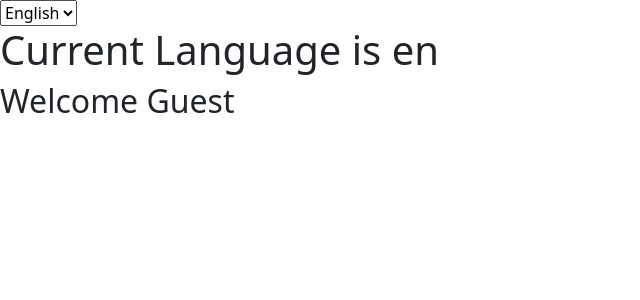
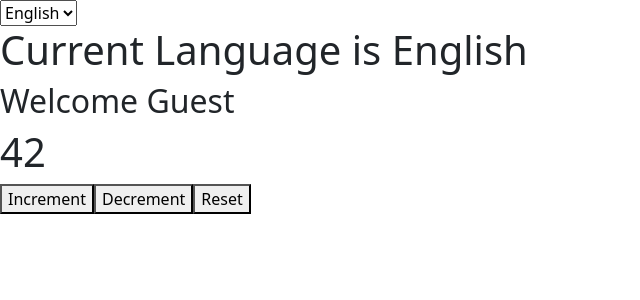
Before and after one commit to cyberRasam/React-exercises-Develhope, a React (Create React App) app in the folder my-app/: page / in a window 1280 px wide. Shown: the top 300 px of the page, without its empty margins (0-640 px from the left). Built offline with nearby package versions, Linux system fonts and the light colour scheme.

Commit message:
useCallback

```diff
--- a/my-app/src/components/App.jsx
+++ b/my-app/src/components/App.jsx
@@ -1,10 +1,11 @@
 import React, { useState } from 'react';
 import Welcome from './Welcome'
 import { LanguageContext } from './LanguageContext';
+import { Counter } from './Counter';
 
 export default function App() {
 
-  const [language, setLanguage] = useState('en')
+  const [language, setLanguage] = useState('English')
 
 
 function handleLangChange  (event)  {
@@ -20,10 +21,11 @@ function handleLangChange  (event)  {
         </select>
 
         <LanguageContext.Provider value={language}>
-          <Welcome>
+          <Welcome />
+        </LanguageContext.Provider>
 
-          </Welcome>
-        </LanguageContext.Provider>
+        <Counter initialValue={42} />
+
       </div>
     );
 }
--- a/my-app/src/components/Counter.jsx
+++ b/my-app/src/components/Counter.jsx
@@ -1,69 +1,19 @@
-import React, { useEffect, useState } from 'react';
+import React, { useCallback, useEffect, useState } from 'react';
 import { CounterDisplay } from './CounterDisplay';
-
-// export class Counter extends React.Component {
-//   constructor(props) {
-//     super(props);
-//     this.state = {
-//       count: this.props.initialValue,
-//     };
-//   }
-
-//   componentDidMount() {
-//     this.intervalID = setInterval(() => {
-//       this.setState((state) => {
-//         const newCount = state.count + this.props.incAmount;
-//         return { count: newCount };
-//       });
-//     }, this.props.incTime);
-//   }
-
-//   componentWillUnmount() {
-//     clearInterval(this.intervalID);
-//   }
-
-//   componentDidUpdate(prevProp, prevState) {
-//     if (this.state.count > this.props.initialValue * 10) {
-//       this.setState((state) => {
-//         return { count: this.props.initialValue };
-//       });
-//     }
-//   }
-
-//   render() {
-//     return (
-//       <div style={{backgroundColor: "red" , color: "blue", textAlign: "center"}}>
-//         <h1>
-//           <CounterDisplay count={this.state.count}></CounterDisplay>
-//         </h1>
-//       </div>
-//     );
-//   }
-// }
-
-// Counter.defaultProps = {
-//   initialValue: 0,
-//   incAmount: 1,
-//   incTime: 1000,
-// };
+import { useCounter } from './useCounter';
 
 
-export const Counter = () => {
+export const Counter = ({initialValue = 0}) => {
 
-  const [count, setCount] = useState(0);
+  const [count, increment, decrement, reset] = useCounter(initialValue);
 
-  useEffect(()=> {
-    const interval = setInterval(()=>{
-      setCount(count+1)
-    },1000)
-    return () => {
-      clearInterval(interval)
-    }
-  },[count])
 
   return (
     <div>
       <h1>{count}</h1>
+      <button onClick={increment} >Increment</button>
+      <button onClick={decrement} >Decrement</button>
+      <button onClick={reset} >Reset</button>
     </div>
   )
 }
--- a/my-app/src/components/useCounter.jsx
+++ b/my-app/src/components/useCounter.jsx
@@ -1,19 +1,19 @@
-import { useState } from "react";
+import { useCallback, useState } from "react";
 
 export function useCounter(initialValue = 0) {
     const [count, setCount] = useState(initialValue);
 
-    function increment(){
+    const increment = useCallback(function increment(){
         setCount(c => c+1)
-    }
+    }, [])
 
-    function decrement(){
+    const decrement = useCallback(function decrement(){
         setCount(c => c-1)
-    }
+    }, [])
 
-    function reset() {
+    const reset = useCallback(function reset(){
         setCount(initialValue)
-    }
+    }, [initialValue])
 
     return [count, increment, decrement, reset]
 }
```
